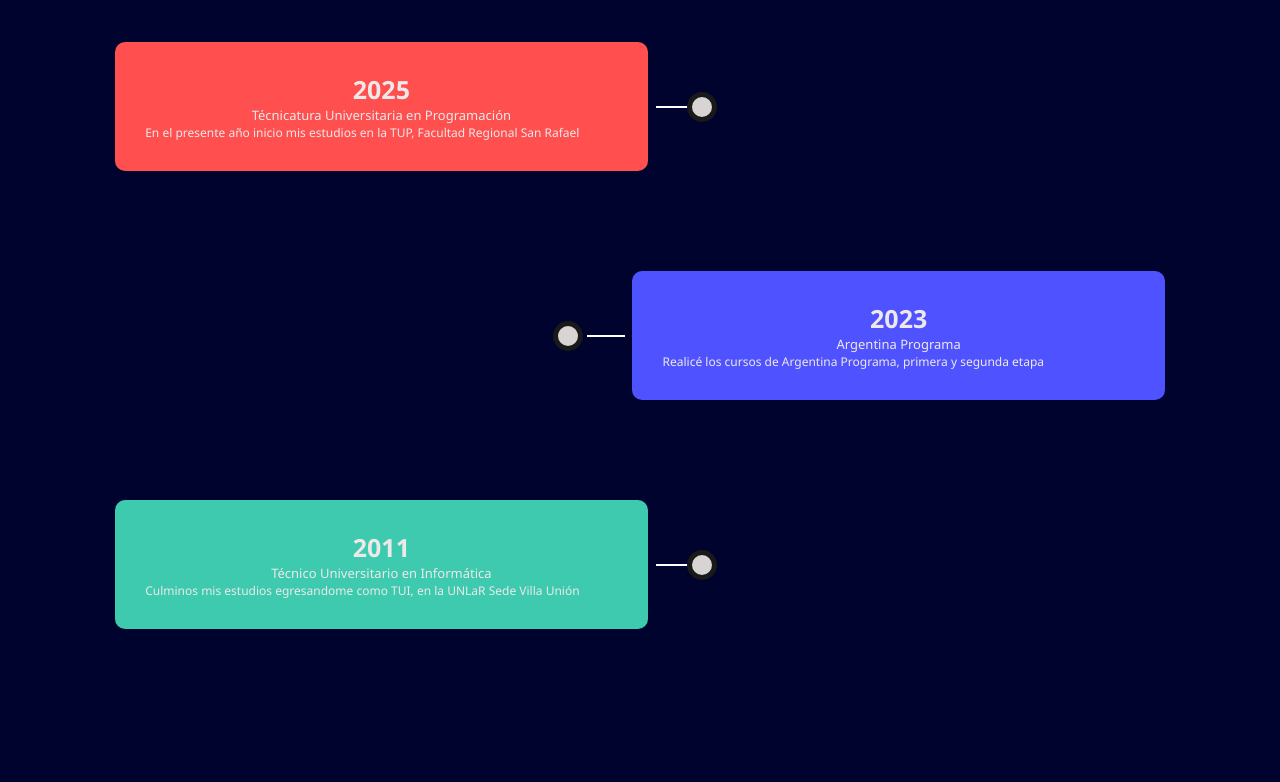
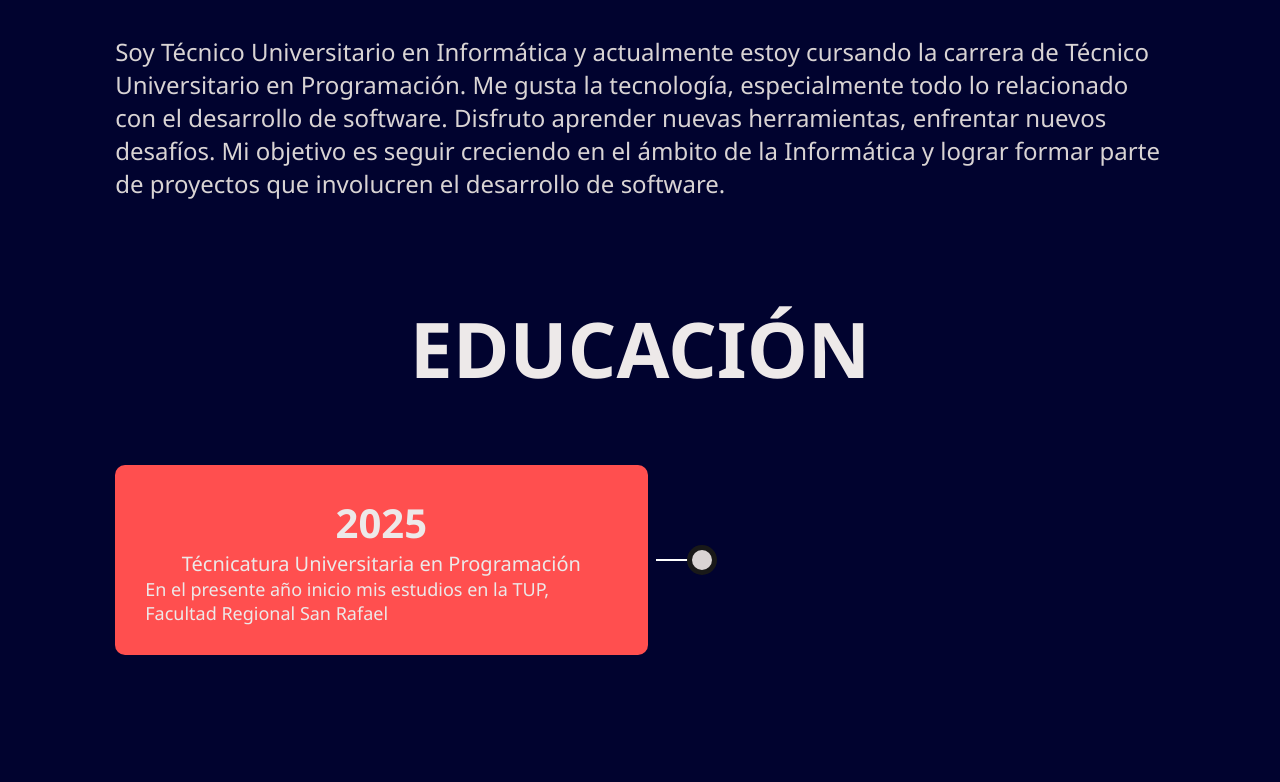
Before and after one commit to miguellvc/porfolio-vue, a Vue app: page / in a window 1280 px wide. Shown: the part 938-1720 px from the top of the page. Built offline with nearby package versions, Linux system fonts and the light colour scheme.

Commit message:
se aplio la fuente en el componente Educacion

```diff
--- a/src/assets/main.css
+++ b/src/assets/main.css
@@ -1,6 +1,6 @@
 @import './base.css';
 html {
-  font-size: 62.5%;
+  /* font-size: 62.5%; */
   overflow-x: hidden;
   scroll-behavior: smooth;
 }
--- a/src/components/Education.vue
+++ b/src/components/Education.vue
@@ -14,7 +14,7 @@ const education = ref([
   {
     title: '2011',
     detailShort: 'Técnico Universitario en Informática',
-    detail: `Culminos mis estudios egresandome como TUI, en la UNLaR Sede Villa Unión`
+    detail: `Culmino mis estudios egresandome como TUI, en la UNLaR Sede Villa Unión`
   }
 ]);
 </script>
@@ -148,12 +148,11 @@ const education = ref([
 }
 
 .card--detail {
-  font-size: 12px;
+  font-size: 18px;
 }
 
 .card--detail_short {
-  font-size: 13px;
+  font-size: 20px;
   text-align: center;
-
 }
 </style>
```
